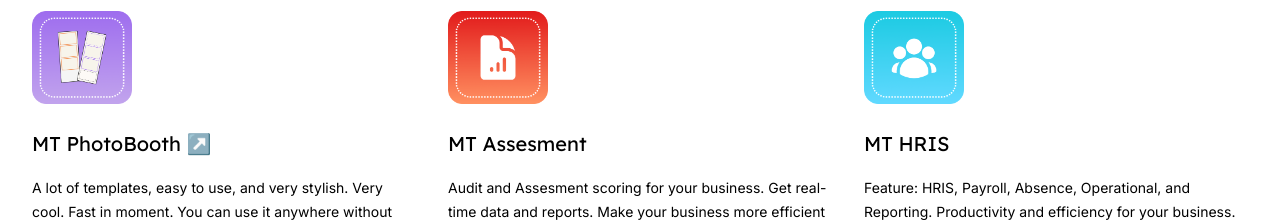
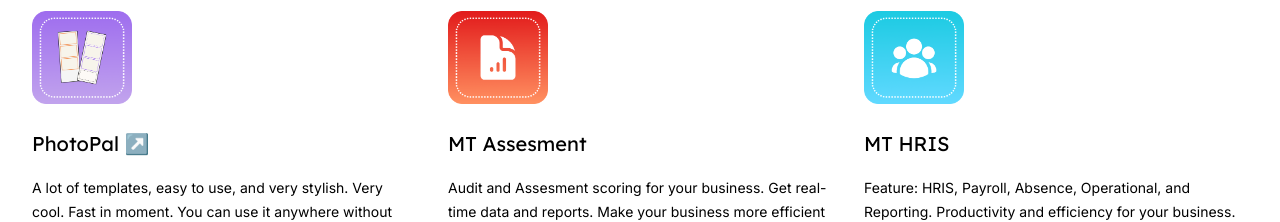
Before and after one commit to maventama/mt_landing_2, a Next.js app: page / in a window 1280 px wide. Shown: the part 1160-1382 px from the top of the page. Built offline with nearby package versions, Linux system fonts and the light colour scheme.

Commit message:
Refactor SecondaryFeatures component to update feature name and add URL

```diff
--- a/src/components/SecondaryFeatures.jsx
+++ b/src/components/SecondaryFeatures.jsx
@@ -98,7 +98,7 @@
     },
   },
   {
-    name: 'MT PhotoBooth',
+    name: 'PhotoPal',
     summary:
       'A online Photobox anywhere without queuing. Very stylish. Very cool.',
     description:
```
